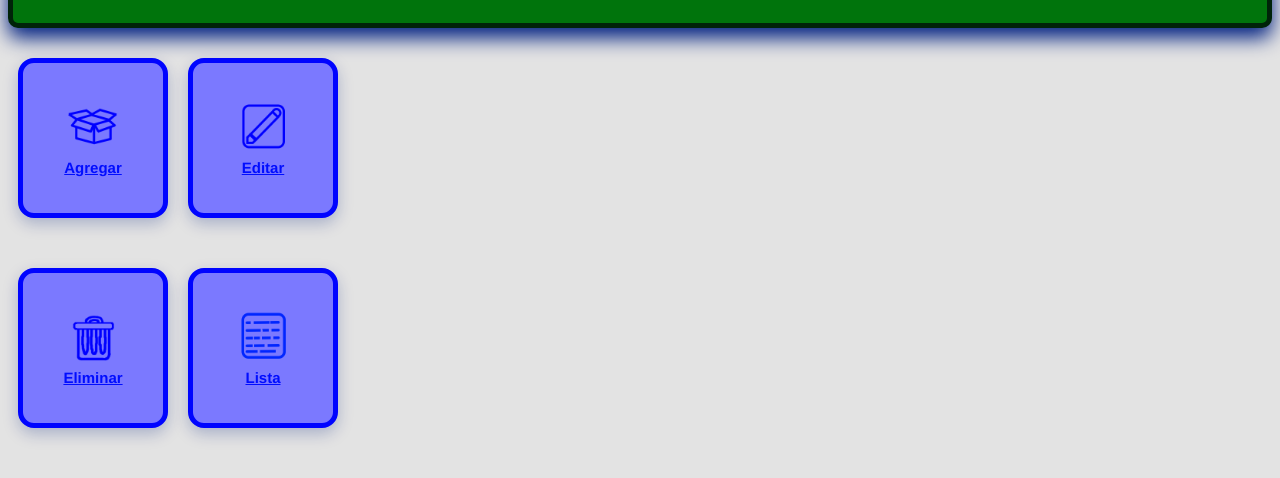
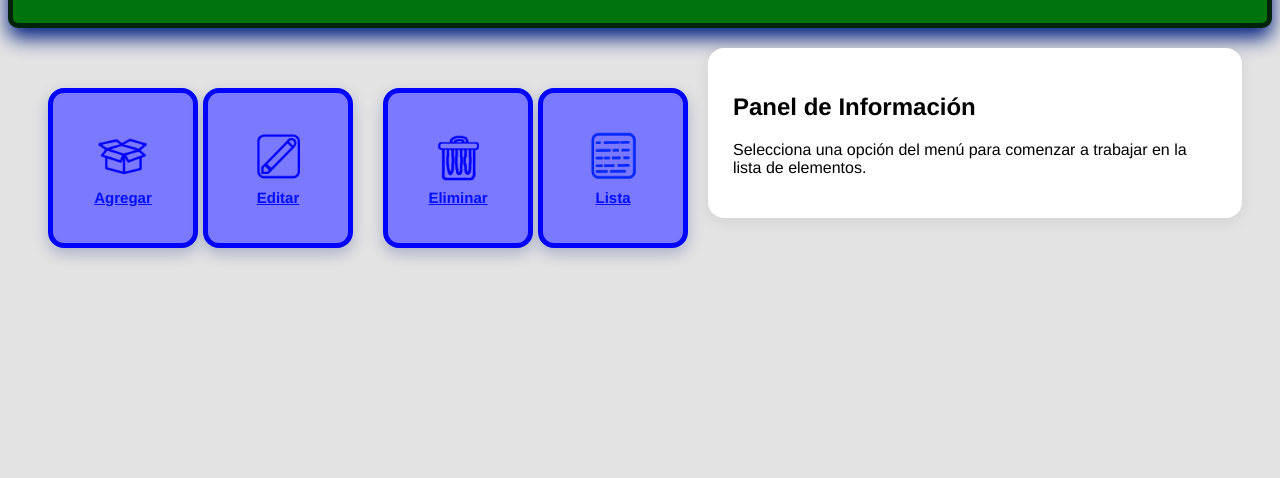
Before and after one commit to Dante-luca2/Kiosko-TP-FINAL, a plain HTML site: page Test1/MenuPaginaWeb.html in a window 1280 px wide. Shown: the part 70-548 px from the top of the page. Drawn offline with Linux system fonts and the light colour scheme.

Commit message:
Test de poner info a la derecha

```diff
--- a/Test1/Decoracion.css
+++ b/Test1/Decoracion.css
@@ -72,3 +72,30 @@ body {
   gap: 0px;
   margin-top: 30px;
 }
+
+
+.seccion-principal {
+  display: flex;
+  gap: 40px; /* Separación entre el menú de botones y la zona de la derecha */
+  padding: 30px; /* Margen interno general */
+  align-items: flex-start; /* Alinea todo arriba */
+}
+
+.contenedor-botones {
+  display: grid;
+  /* Fuerza a que solo haya 2 columnas de 140px cada una (o el ancho de tus botones) */
+  grid-template-columns: repeat(2, 140px);
+  gap: 15px; /* Separación entre botones */
+
+  /* Desactiva el flexbox directo para esta sub-caja */
+  flex-shrink: 0; /* Evita que la columna de botones se aplaste si el texto de la derecha es muy ancho */
+}
+
+/* Columna Derecha: El texto/contenido libre */
+.contenido-derecha {
+  flex: 1; /* Ocupa TODO el espacio libre restante a la derecha */
+  background-color: #ffffff; /* Opcional: fondo blanco tipo tarjeta */
+  padding: 25px;
+  border-radius: 16px;
+  box-shadow: 0 4px 15px rgba(0, 0, 0, 0.08);
+}
--- a/Test1/MenuPaginaWeb.html
+++ b/Test1/MenuPaginaWeb.html
@@ -11,12 +11,12 @@
   <h1>- Menu Principal -</h1>
 </div>
 
+<div class="seccion-principal">
     <div class="contenedor-botones">
         <a href="AgregarPaginaWeb.html" class="boton-azul">
             <img src="Iconos/AgregarProducto.png" alt="Agregar" class="icono-boton">
             <span>Agregar</span>
         </a>
-
         <a href="EditarPaginaWeb.html" class="boton-azul">
             <img src="Iconos/Editar.png" alt="Editar" class="icono-boton">
             <span>Editar</span>
@@ -28,12 +28,17 @@
             <img src="Iconos/Borrar.png" alt="Eliminar" class="icono-boton">
             <span>Eliminar</span>
         </a>
-
         <a href="ListaPaginaWeb.html" class="boton-azul">
             <img src="Iconos/Lista.png" alt="Lista" class="icono-boton">
             <span>Lista</span>
         </a>
     </div>
+    <div class="contenido-derecha">
+        <h2>Panel de Información</h2>
+        <p>Selecciona una opción del menú para comenzar a trabajar en la lista de elementos.</p>
+    <!-- Acá podés sumar tablas, formularios, otros cuadros, etc. -->
+  </div>
+</div>
 
 </body>
 </html>
```
Lines whose indentation alone changed are shown as unchanged.
